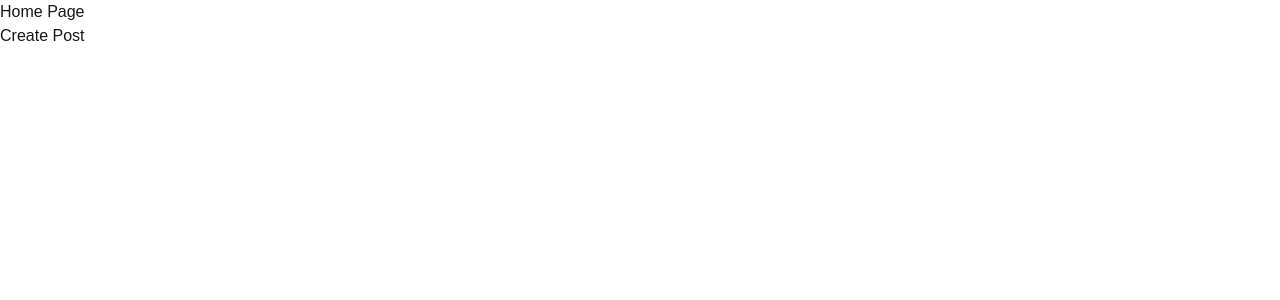
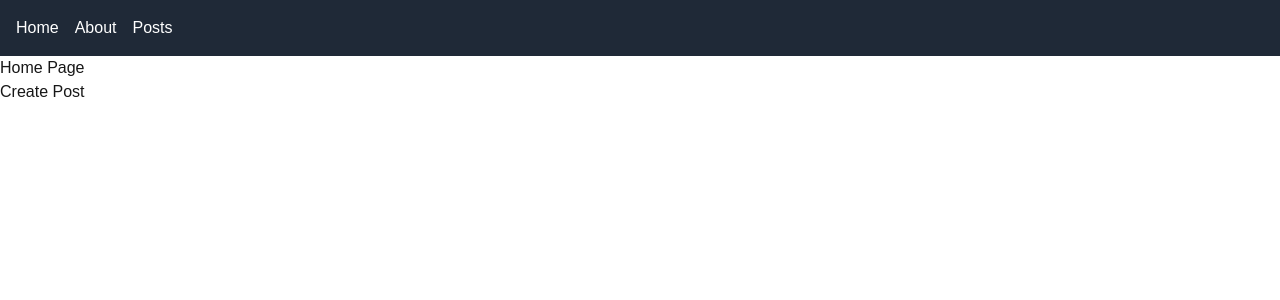
Before and after one commit to iamkayourday/alx-project-0x02-setup, a Next.js app in the folder alx-project-2/: page /home in a window 1280 px wide. Shown: the top 300 px of the page. Built offline with nearby package versions, Linux system fonts and the light colour scheme.

Commit message:
Navigation and Layout

```diff
--- a/alx-project-2/components/layout/Header.tsx
+++ b/alx-project-2/components/layout/Header.tsx
@@ -1,13 +1,20 @@
+// components/layout/Header.tsx
+import Link from 'next/link';
 import React from 'react';
-import Link from 'next/link';
 
 const Header: React.FC = () => {
   return (
-    <header className="bg-blue-600 p-4 flex justify-between items-center">
-      <h1 className="text-white text-3xl font-bold">Welcome to alx-project-2</h1>
-      <nav>
-        <Link href="/home" className="text-white mr-4">Home</Link>
-        <Link href="/about" className="text-white">About</Link>
+    <header className="bg-gray-800 text-white p-4">
+      <nav className="flex space-x-4">
+        <Link href="/home" passHref>
+          <span className="hover:underline cursor-pointer">Home</span>
+        </Link>
+        <Link href="/about" passHref>
+          <span className="hover:underline cursor-pointer">About</span>
+        </Link>
+        <Link href="/posts" passHref>
+          <span className="hover:underline cursor-pointer">Posts</span>
+        </Link>
       </nav>
     </header>
   );
--- a/alx-project-2/pages/about.tsx
+++ b/alx-project-2/pages/about.tsx
@@ -1,10 +1,12 @@
 import Head from 'next/head';
 import React from 'react';
 import Button from '../components/common/Button';
+import Header from '../components/layout/Header';
 
 const About: React.FC = () => {
   return (
     <div className="p-6">
+      <Header />
       <Head>
         <title>About</title>
       </Head>
--- a/alx-project-2/pages/home.tsx
+++ b/alx-project-2/pages/home.tsx
@@ -3,6 +3,7 @@ import React, { useState } from 'react';
 
 import Card from '../components/common/Card';
 import PostModal from '../components/common/postModal';
+import Header from '../components/layout/Header';
 
 const Home: React.FC = () => {
   const [isModalOpen, setIsModalOpen] = useState(false);
@@ -22,6 +23,7 @@ const Home: React.FC = () => {
 
   return (
     <div>
+      <Header />
       <h1>Home Page</h1>
       <button onClick={handleOpenModal}>Create Post</button>
       <PostModal isOpen={isModalOpen} onClose={handleCloseModal} onSave={handleSavePost} />
--- /dev/null
+++ b/alx-project-2/pages/posts.tsx
@@ -0,0 +1,17 @@
+// pages/posts.tsx
+import React from 'react';
+import Header from '../components/layout/Header';
+
+const Posts: React.FC = () => {
+  return (
+    <div>
+      <Header />
+      <main className="p-6">
+        <h1 className="text-2xl font-bold">Posts</h1>
+        <p>Explore our latest blog posts and updates.</p>
+      </main>
+    </div>
+  );
+};
+
+export default Posts;
```
